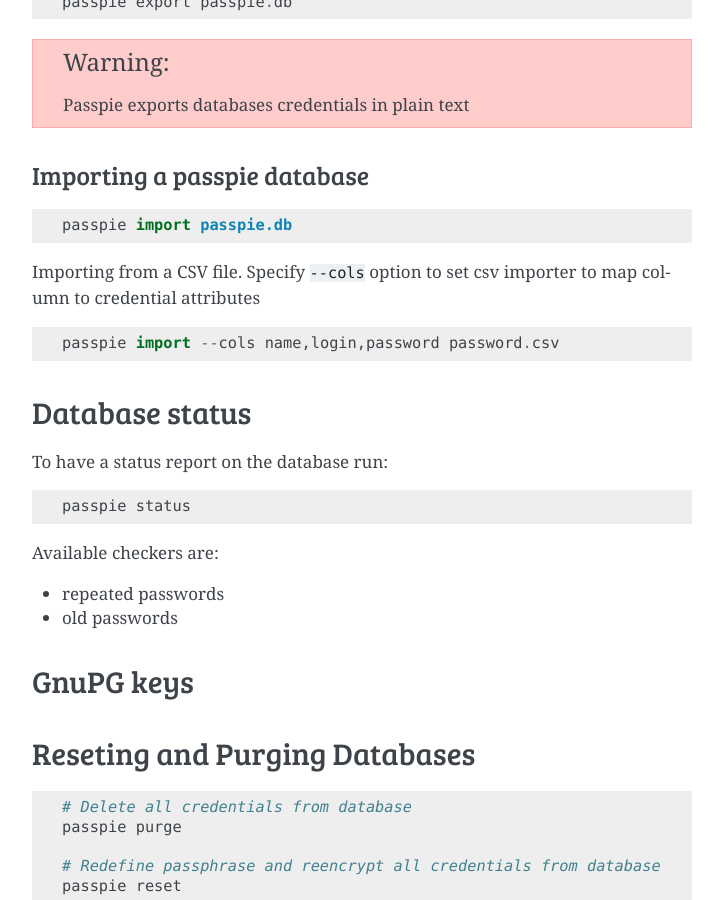
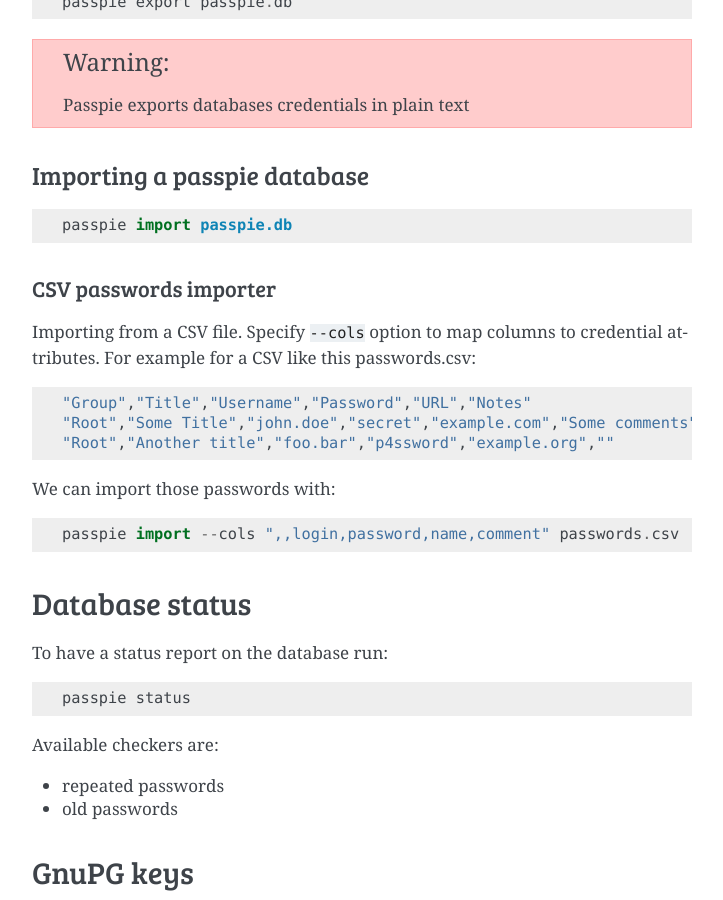
Before and after one commit to marcwebbie/passpie, a Sphinx documentation site: the page built from docs/getting_started.rst, in a window 1280 px wide and 900 px high, scrolled down 6306 px. Shown: the whole window, without its empty margins (388-1111 px from the left). Built offline with Sphinx 7.4.7, drawn with Linux system fonts in a browser that asks for light colours.

Commit message:
Update docs

```diff
--- a/docs/getting_started.rst
+++ b/docs/getting_started.rst
@@ -351,12 +351,19 @@
 
     passpie import passpie.db
 
-Importing from a CSV file. Specify ``--cols`` option to set csv importer to map column to credential attributes
 
-::
+CSV passwords importer
+~~~~~~~~~~~~~~~~~~~~~~
 
-   passpie import --cols name,login,password password.csv
+Importing from a CSV file. Specify ``--cols`` option to map columns to credential attributes. For example for a CSV like this passwords.csv::
 
+  "Group","Title","Username","Password","URL","Notes"
+  "Root","Some Title","john.doe","secret","example.com","Some comments"
+  "Root","Another title","foo.bar","p4ssword","example.org",""
+
+We can import those passwords with::
+
+  passpie import --cols ",,login,password,name,comment" passwords.csv
 
 
 Database status
```
Also changed, not shown: 5 other files.
